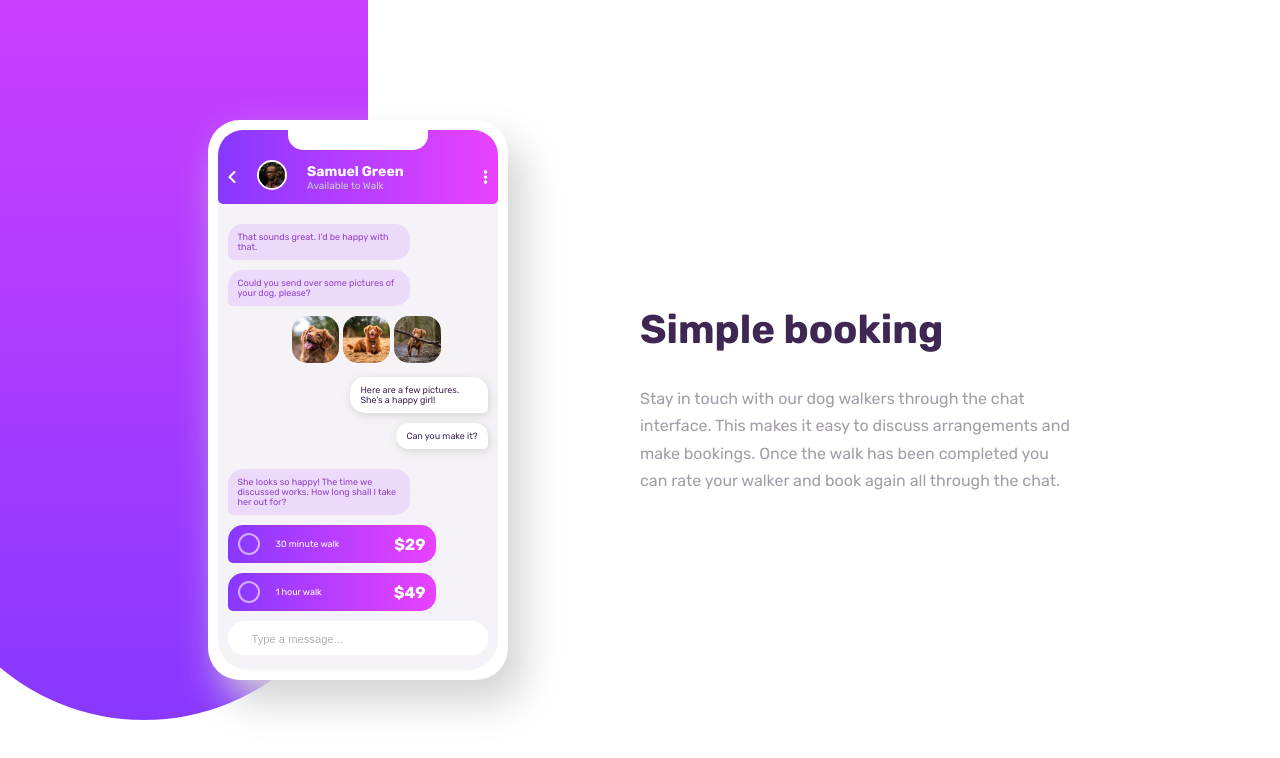
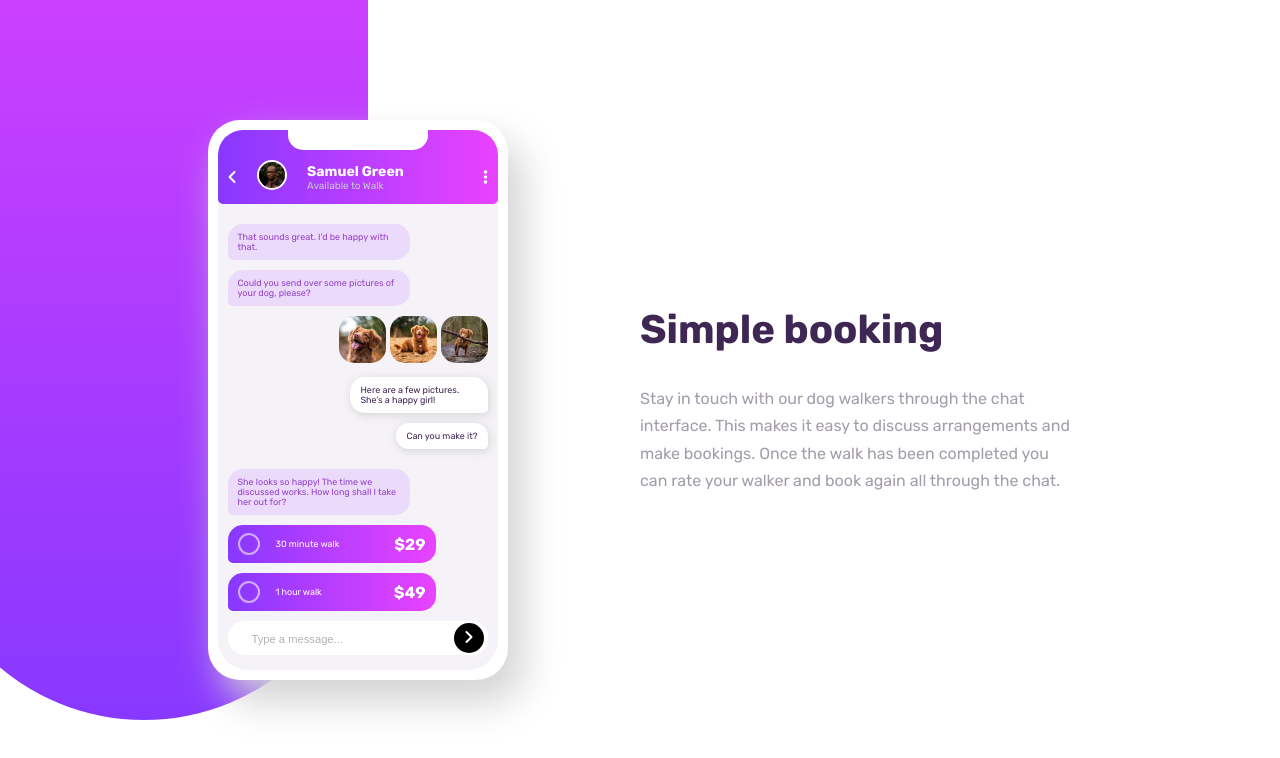
Before and after one commit to Valhalla-2/chat-app-, a plain HTML site: page index.html in a window 1280 px wide. Drawn offline with Linux system fonts and the light colour scheme.

Commit message:
added send btn

```diff
--- a/index.html
+++ b/index.html
@@ -26,7 +26,7 @@
           <div class="profile">
             <div class="notch"></div>
             <div class="profile-info">
-              <i style="color:#FFF;" class='fas'>&#xf104;</i>
+              <i style="color:#FFF;" class='fas'>&#xf104</i>
               <div class="avatar"> <img src="images/avatar.jpg" alt="profile picture"></div>
               <div class="user-info">
                 <h1 class="username">Samuel Green</h1>
@@ -56,9 +56,10 @@
               <p class="gradient-txt">30 minute walk <span class="cost bold-txt">$29</span></p>
               <p class="gradient-txt">1 hour walk<span class="cost bold-txt">$49</span></p>
             </div>
-
-            <input type="text" placeholder="Type a message...">
-
+            <div class="msg-type-send">
+              <input type="text" placeholder="Type a message...">
+              <button> <i style="color:#FFF;" class='fas'>&#xf105</i></button>
+            </div>
           </div>
         </div>
       </div>
--- a/styles.css
+++ b/styles.css
@@ -170,6 +170,11 @@ section {
   align-self: flex-end;
 }
 
+.dog-images {
+  text-align: right;
+  animation: msg 2000ms ease-in-out 1;
+}
+
 .msg-from-receiver img {
   width: 47px;
   border-radius: 15px;
@@ -252,6 +257,24 @@ input::placeholder {
 
 }
 
+.msg-type-send {
+  position: relative;
+}
+
+.msg-type-send input {
+  width: 100%;
+}
+
+.msg-type-send button {
+  position: absolute;
+  width: 30px;
+  height: 30px;
+  border-radius: 50%;
+  right: 4px;
+  border: none;
+  top: 2px;
+  background-color: #000;
+}
 
 @keyframes mobile {
   from {
```
